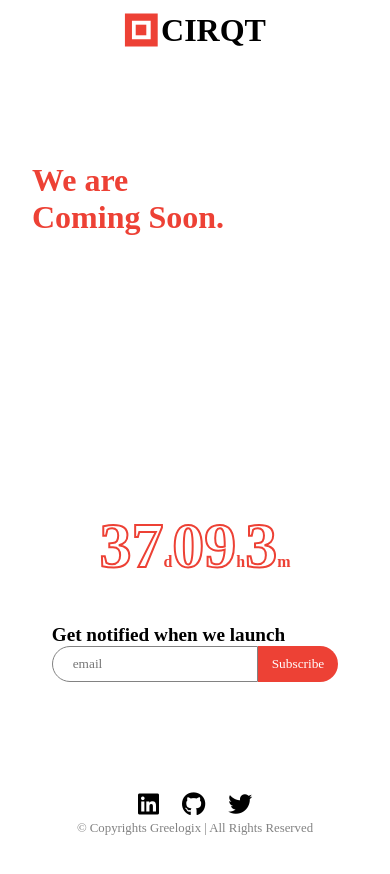
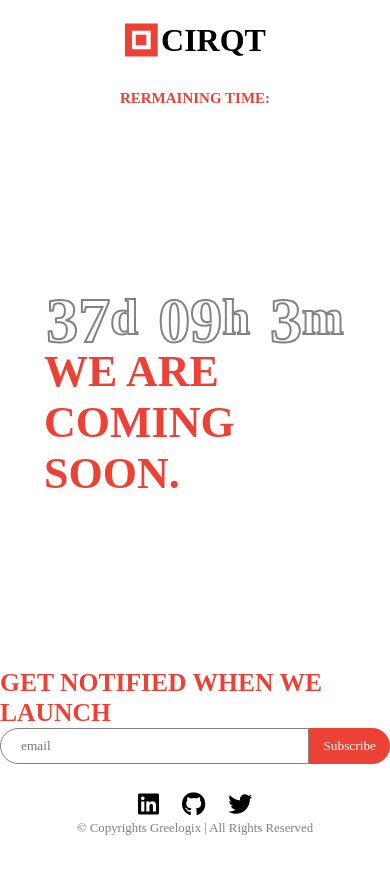
Before and after one commit to anuragdwi/firebase-project, a plain HTML site: page index.html in a window 390 px wide. Drawn offline with Linux system fonts and the light colour scheme.

Commit message:
finally done

```diff
--- a/css/style.scss
+++ b/css/style.scss
@@ -7,7 +7,7 @@
 body {
   font-size: 62.5%;
   max-width: 100%;
-  margin: 1em auto;
+  margin: 2em auto;
   height: 100vh;
   overflow: hidden;
 }
@@ -16,8 +16,8 @@ nav {
   align-items: center;
   justify-content: center;
   width: 100%;
-  height: 4em;
-  padding: 0.5em 0;
+  height: 3em;
+  padding: 2em 0;
   .logo {
     display: flex;
     gap: 1em;
@@ -56,62 +56,65 @@ nav {
 }
 .hero {
   width: 100%;
-  height: calc(100vh - 10em);
+  height: calc(100vh - 17em);
   display: flex;
   align-items: center;
   justify-content: center;
   flex-direction: column;
   margin: 0;
-  position: relative;
+  margin: 3em 0;
+  h1 {
+    color: #ed4135;
+    text-transform: uppercase;
+  }
   #countDown {
     pointer-events: none;
-    position: absolute;
     height: 50%;
     width: 100%;
     display: flex;
     justify-content: center;
     align-items: flex-end;
+
+    .clock {
+      display: flex;
+      align-items: flex-end;
+      margin: 0 20px;
       -webkit-text-fill-color: transparent;
       -webkit-text-stroke-width: 2px;
-    -webkit-text-stroke-color: #ed4135;
+      -webkit-text-stroke-color: #828282;
       h2 {
         margin: 0;
-      font-size: 21rem;
+        font-size: 18rem;
         line-height: 0.8;
       }
-    h4 {
-      font-size: 72px;
-      display: flex;
-      align-items: flex-end;
+    }
+    .dot {
+      font-size: 78px;
+      margin: 0;
     }
   }
   .content {
     display: flex;
     justify-content: space-around;
-    align-items: center;
     height: 70%;
     width: 100%;
-
     .left-col {
-      text-align: center;
       width: 50%;
       height: 100%;
-      display: flex;
-      align-content: center;
-      position: relative;
       pointer-events: none;
       h1 {
         padding: 0 1em;
         color: #ed4135;
-        font-size: 4rem;
+        font-size: 4.8rem;
         text-align: left;
+        margin-top: -40px;
+        width: 100%;
       }
     }
     .right-col {
       text-align: center;
       width: 50%;
-      height: 100%;
-
+      height: 80%;
       display: flex;
       align-items: center;
       justify-content: flex-end;
@@ -119,12 +122,13 @@ nav {
 
       text-align: left;
       h1 {
-        font-size: 1.2rem;
+        font-size: 1.6rem;
       }
       .inp {
         display: flex;
         align-items: center;
         justify-content: center;
+        width: 100%;
         button {
           background-color: #ed4135;
           color: white;
@@ -133,9 +137,9 @@ nav {
           height: 36px;
           padding: 0px 14px;
           cursor: pointer;
-          z-index: 9999999;
         }
         input {
+          width: 80%;
           height: 36px;
           padding: 0 20px;
           border-radius: 24px 0px 0px 24px;
@@ -169,17 +173,20 @@ nav {
   .hero {
     #countDown {
       height: 40%;
+      .clock {
+        margin: 0 10px;
         h2 {
-        font-size: 7rem;
+          font-size: 10rem;
         }
-      h4 {
-        font-size: 2rem;
+      }
+      .dot {
+        font-size: 50px;
       }
     }
     .content {
       .left-col {
         h1 {
-          font-size: 2rem;
+          font-size: 4 rem;
         }
       }
       .right-col {
@@ -215,7 +222,7 @@ nav {
     }
   }
 }
-@media only screen and (max-width: 600px) {
+@media only screen and (max-width: 650px) {
   nav {
     .logo {
       gap: 0.3em;
@@ -223,15 +230,13 @@ nav {
   }
   .hero {
     #countDown {
-      height: 40%;
+      .clock {
         h2 {
-        font-size: 4rem;
+          font-size: 7rem;
+        }
       }
       h4 {
-        font-size: 1rem;
-        -webkit-text-fill-color: #ed4135;
-        -webkit-text-stroke-width: 0px;
-        font-size: bold;
+        font-size: 44px;
       }
     }
     .content {
@@ -239,7 +244,8 @@ nav {
       .left-col {
         width: 100%;
         h1 {
-          font-size: 2rem;
+          margin-top: 0;
+          font-size: 3rem;
         }
       }
       .right-col {
@@ -258,3 +264,60 @@ nav {
     }
   }
 }
+@media only screen and (max-width: 550px) {
+  .hero {
+    #countDown {
+      .clock {
+        h2 {
+          font-size: 4rem;
+        }
+      }
+    }
+    .content {
+      .left-col {
+        h1 {
+          font-size: 44px;
+        }
+      }
+    }
+  }
+}
+@media only screen and (max-width: 380px) {
+  .hero {
+    #countDown {
+      justify-content: center;
+      align-items: center;
+      .clock {
+        h2 {
+          font-size: 3rem;
+        }
+        .dot {
+          font-size: 20px;
+          -webkit-text-stroke: 0px;
+          -webkit-text-fill-color: #828282;
+        }
+      }
+    }
+    .content {
+      .left-col {
+        height: 50%;
+        h1 {
+          font-size: 2rem;
+          text-align: center;
+        }
+      }
+      .right-col {
+        align-items: center;
+        justify-content: center;
+
+        height: 50%;
+        h1 {
+          font-size: 1rem;
+        }
+        inp {
+          width: 80%;
+        }
+      }
+    }
+  }
+}
--- a/index.html
+++ b/index.html
@@ -47,20 +47,24 @@
         </div>
       </nav>
       <section class="hero">
+        <h1>rermaining time:</h1>
         <div id="countDown">
+          <div class="clock">
             <h2 id="day">00</h2>
             <h4 class="dot">d</h4>
+          </div>
+          <div class="clock">
             <h2 id="hour">00</h2>
             <h4 class="dot">h</h4>
+          </div>
+          <div class="clock">
             <h2 id="mins">00</h2>
             <h4 class="dot">m</h4>
           </div>
+        </div>
         <div class="content">
           <div class="left-col">
-            <h1>
-              We are <br />
-              Coming Soon.
-            </h1>
+            <h1>We are Coming Soon.</h1>
           </div>
           <div class="right-col">
             <div class="email">
```
Also changed, not shown: css/style.css, 1 other file. Lines whose indentation alone changed are shown as unchanged.
